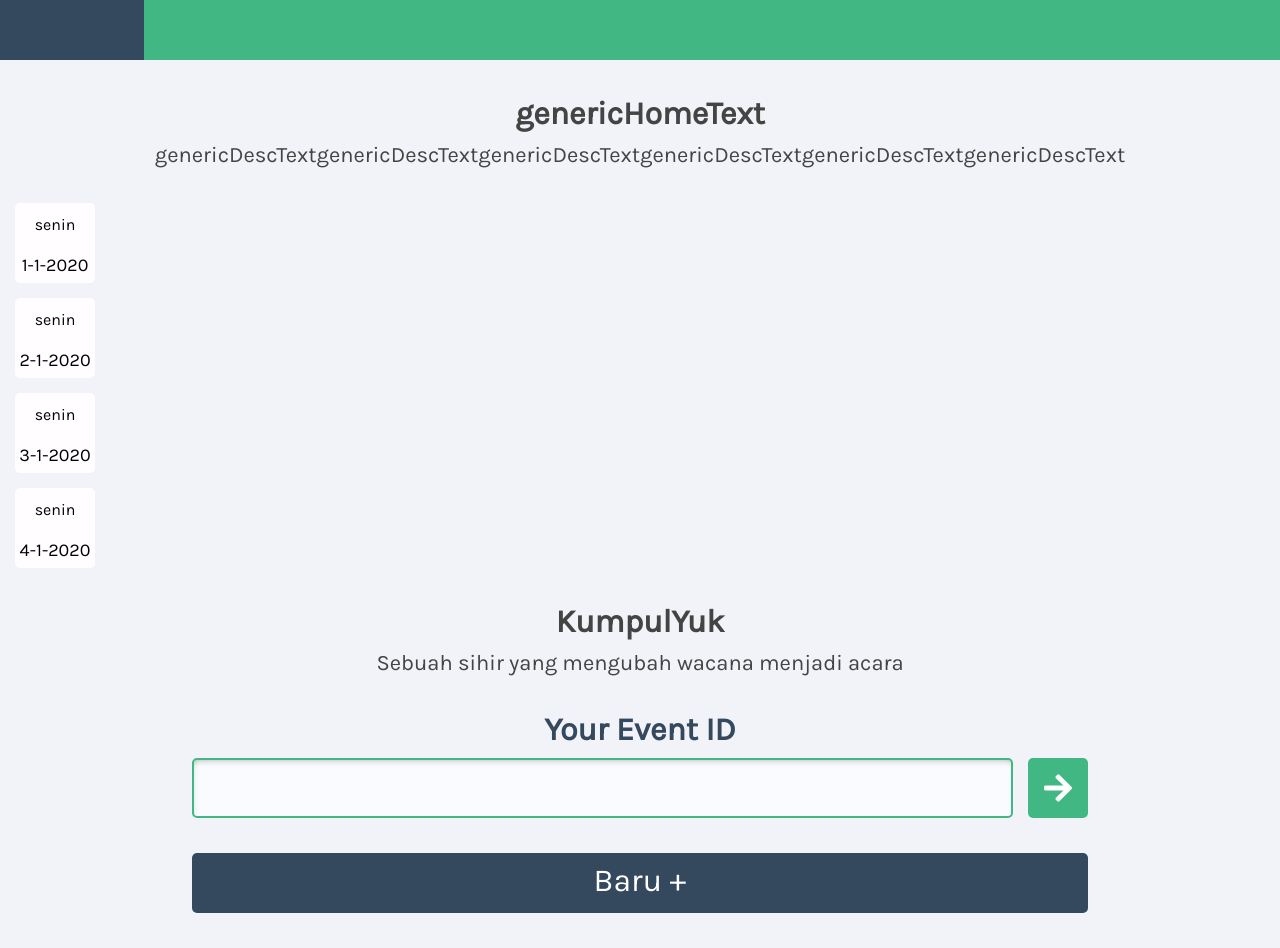
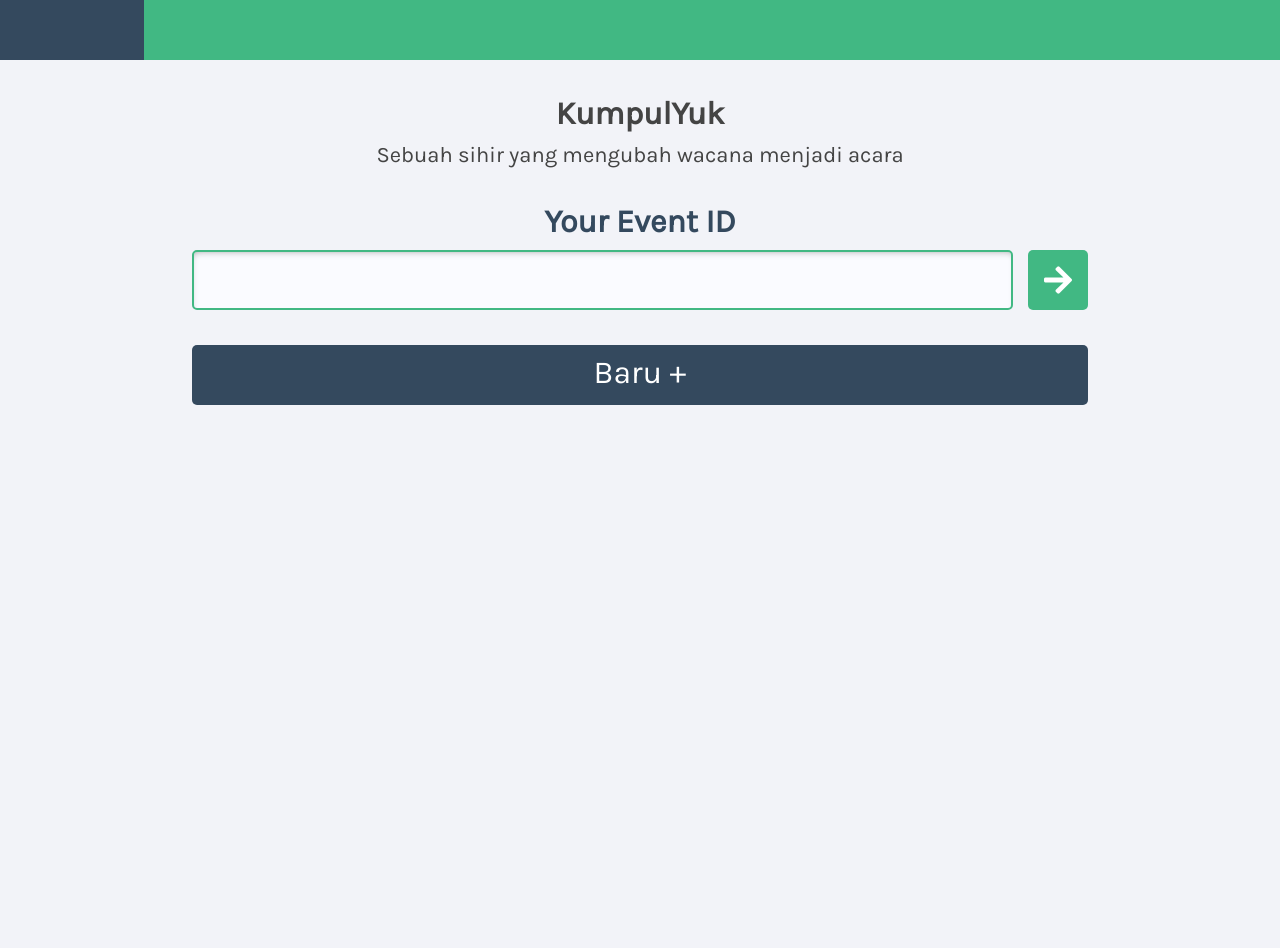
Before and after one commit to event-voter/client, a Vue app: page / in a window 1280 px wide. After the commit the page ends 800 px from the top, so only its background shows below. Built offline with nearby package versions, Linux system fonts and the light colour scheme.

Commit message:
membuat komponen date-box

```diff
--- a/src/App.vue
+++ b/src/App.vue
@@ -6,25 +6,18 @@
     <link rel="stylesheet" href="https://cdnjs.cloudflare.com/ajax/libs/font-awesome/5.11.2/css/all.min.css">
 
     <div class="header-bar"><div class="header-logo"></div></div>
-    <Home msg="a"/>
-    <date-box day="senin" date="1-1-2020"></date-box>
-    <date-box day="senin" date="2-1-2020"></date-box>
-    <date-box day="senin" date="3-1-2020"></date-box>
-    <date-box day="senin" date="4-1-2020"></date-box>
   <router-view></router-view>
   </div>
 </template>
 
 <script>
 // @ is an alias to /src
-import Home from '@/views/Homehome.vue'
-import dateBox from "@/components/date-box.vue"
+// import Home from '@/views/Homehome.vue'
+// import dateBox from "@/components/date-box.vue"
 
 export default {
   name: 'App',
   components: {
-    Home,
-    'date-box': dateBox
   }
 }
 </script>
```
